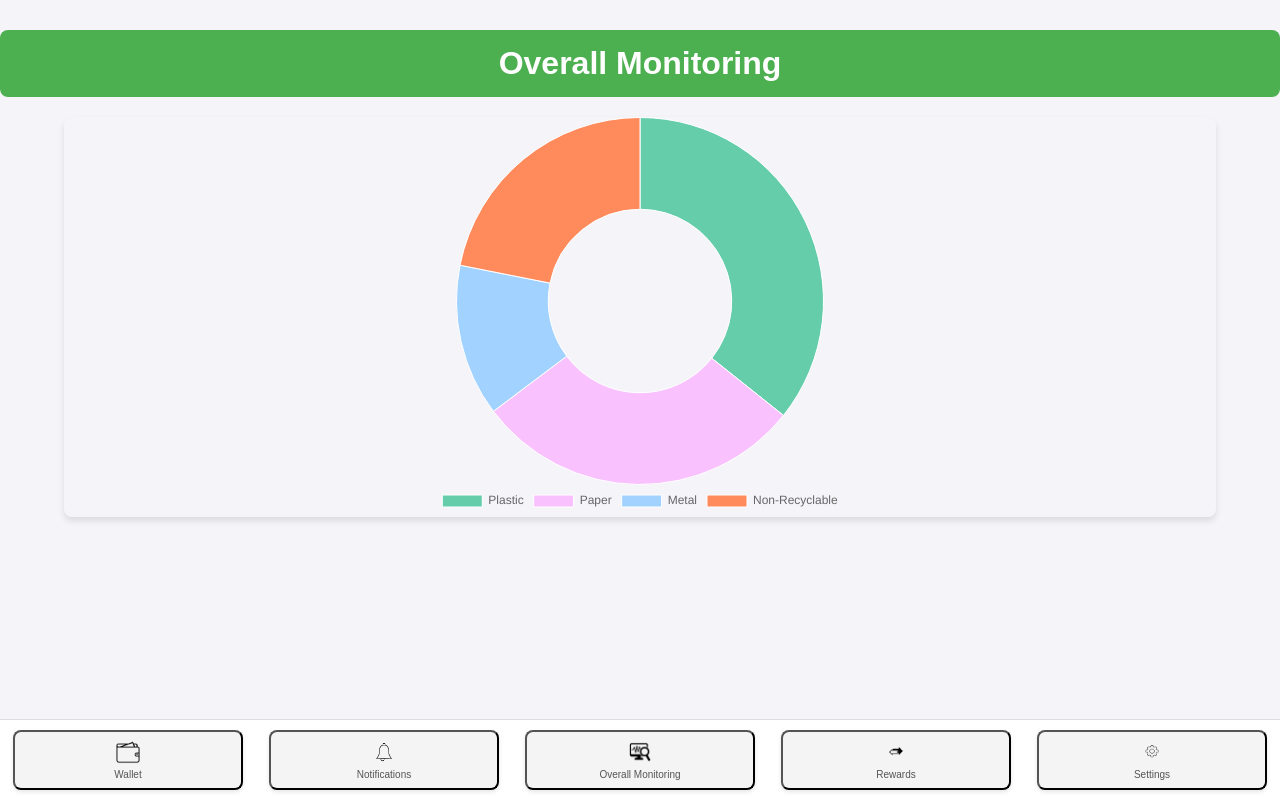
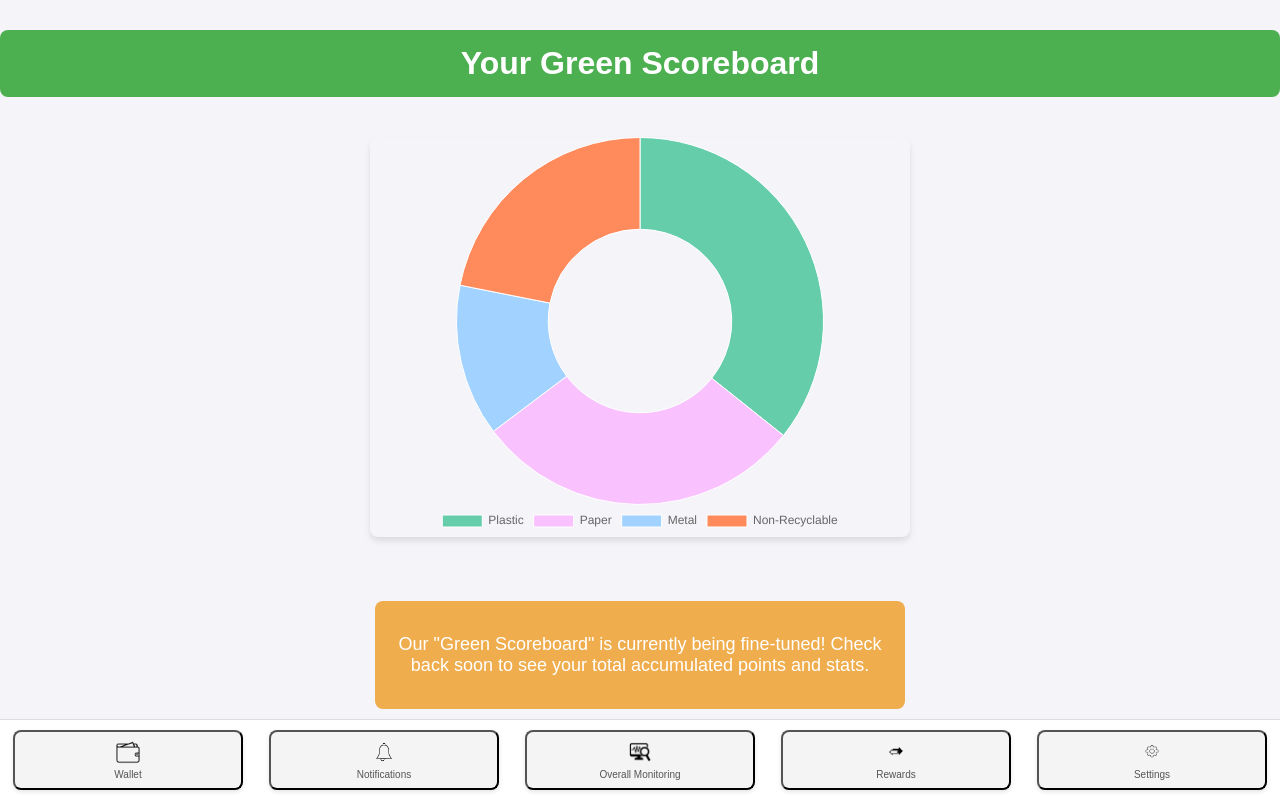
Before and after one commit to yatooogod/BinBrains, a website: page views/dashboard.html in a window 1280 px wide. Both pictures are taken after a click on the button "Overall Monitoring". Drawn offline with nearby package versions, Linux system fonts and the light colour scheme; no server answers.

Commit message:
Update dashboard.html

```diff
--- a/views/dashboard.html
+++ b/views/dashboard.html
@@ -47,10 +47,19 @@
     </div>
 
     <!-- Monitoring Section -->
-    <div id="monitoringSection" class="section" style="display: none;">
-        <h1>Overall Monitoring</h1>
+<div id="monitoringSection" class="section" style="display: none;">
+    <h1>Your Green Scoreboard</h1>
+
+    <!-- Chart.js Canvas for Monitoring -->
+    <div class="chart-container">
         <canvas id="pointsChart" width="400" height="400"></canvas>
     </div>
+
+    <!-- Under development message with a playful tone -->
+    <div class="under-development-message">
+        <p>Our "Green Scoreboard" is currently being fine-tuned! Check back soon to see your total accumulated points and stats.</p>
+    </div>
+</div>
 
     <!-- Settings Section -->
     <div id="settingsSection" class="section" style="display: none;">
```
